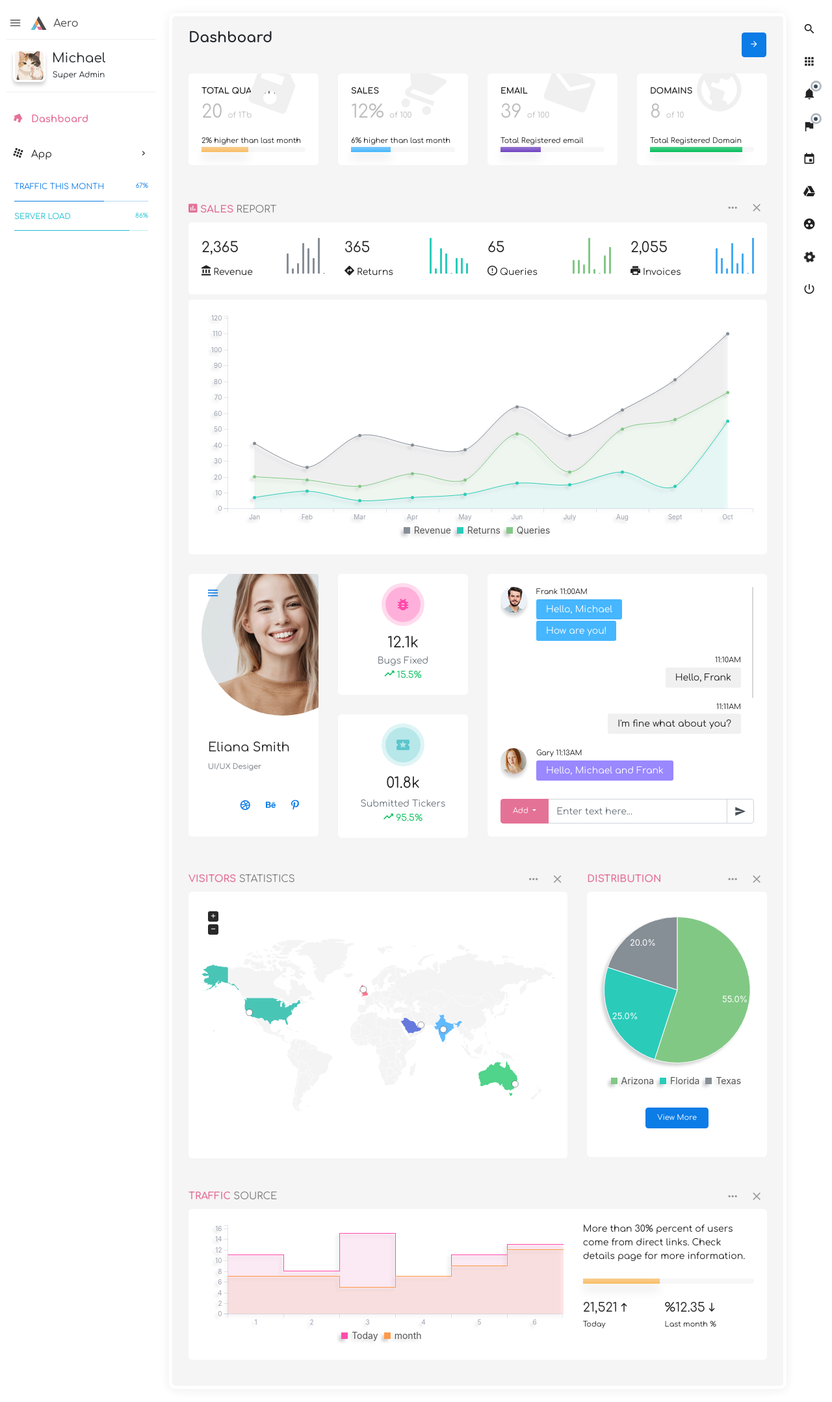
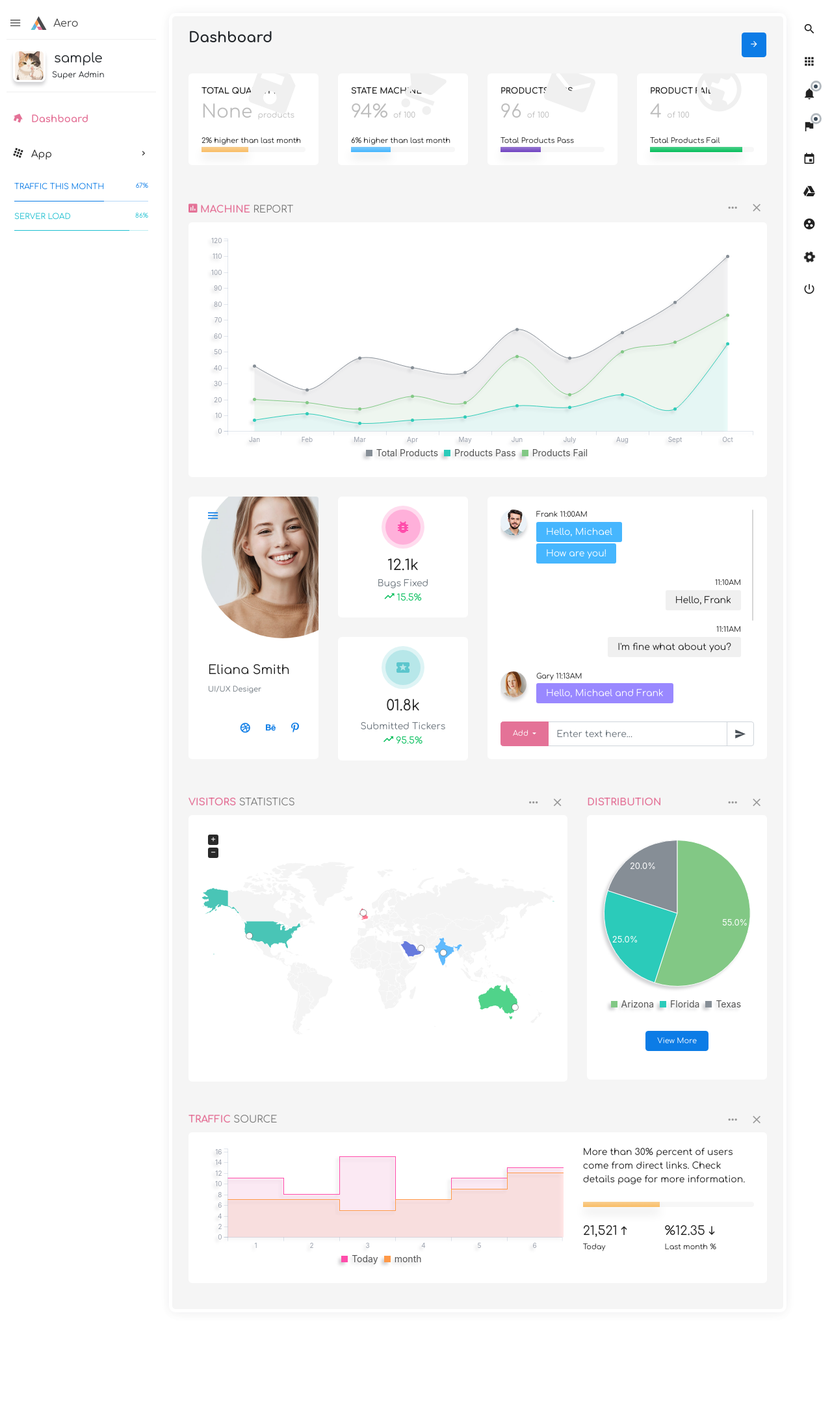
Before and after one commit to PMinhDuc204/dashboard_machine_management, a Django app: page / in a window 1280 px wide. Shown: the whole page at 65% size. After the commit the page ends 1947 px from the top, so only its background shows below. Run offline with Django 5.2, Linux system fonts and the light colour scheme; the visitor is signed in with stand-in values (Sample User, id 1); some libraries are stand-ins or nearby versions.

Commit message:
feat: Implement initial Django project structure including `machine_management` and `accounts` apps, templates, and static assets.

```diff
--- a/machine_management/settings.py
+++ b/machine_management/settings.py
@@ -23,9 +23,9 @@ BASE_DIR = Path(__file__).resolve().parent.parent
 SECRET_KEY = 'django-insecure-imo1@b*=q*o1c3grq)weq^-y36y*x!43xlrqmsz-)qivfq4j%d'
 
 # SECURITY WARNING: don't run with debug turned on in production!
-DEBUG = True
+DEBUG = False
 
-ALLOWED_HOSTS = []
+ALLOWED_HOSTS = ['*']
 
 
 # Application definition
--- a/machine_management/static/js/pages/index.js
+++ b/machine_management/static/js/pages/index.js
@@ -39,9 +39,9 @@ function initC3Chart() {
                     },
                     names: {
                         // name of each serie
-                        'data1': 'Revenue',
-                        'data2': 'Returns',
-                        'data3': 'Queries',
+                        'data1': 'Total Products',
+                        'data2': 'Products Pass ',
+                        'data3': 'Products Fail',
                     }
                 },
                 axis: {
--- a/machine_management/urls.py
+++ b/machine_management/urls.py
@@ -25,3 +25,5 @@ urlpatterns = [
     path('accounts/', include('accounts.urls')),
     path('authentication/', include('authentication.urls')),
 ]
+
+handler404 = 'machine_management.views.custom_404'
--- a/machine_management/views.py
+++ b/machine_management/views.py
@@ -1,6 +1,16 @@
 from django.shortcuts import render
 from django.contrib.auth.decorators import login_required
+from django.db.models import Max
+from accounts.models import Machine_Logs
 
 @login_required(login_url="/authentication/login")
+
 def home(request):
-    return render(request, "home.html")
+    max_id = Machine_Logs.objects.aggregate(max_id=Max('id'))['max_id']
+    context = {
+        'max_id': max_id
+    }
+    return render(request, "home.html", context)
+
+def custom_404(request, exception):
+    return render(request, 'page_404.html', status=404)
--- a/templates/home.html
+++ b/templates/home.html
@@ -446,7 +446,7 @@
                 ><img src="{% static 'images/meo.jpg' %}" alt="User"
               /></a>
               <div class="detail">
-                <h4>Michael</h4>
+                <h4>{{ user.username }}</h4>
                 <small>Super Admin</small>
               </div>
             </div>
@@ -462,9 +462,9 @@
             >
             <ul class="ml-menu">
               <li><a href="{% url 'user_list' %}">User</a></li>
-              <li><a href="chat.html">Chat Apps</a></li>
+              <li><a href="#">Machine</a></li>
               <li><a href="events.html">Calendar</a></li>
-              <li><a href="contact.html">Contact</a></li>
+              <li><a href="contact.html">Contract</a></li>
             </ul>
           </li>
 
@@ -602,7 +602,7 @@
               <div class="card widget_2 big_icon storage">
                 <div class="body">
                   <h6>Total Quantity</h6>
-                  <h2>20 <small class="info">of 1Tb</small></h2>
+                  <h2>{{ max_id }} <small class="info">products</small></h2>
                   <small>2% higher than last month</small>
                   <div class="progress">
                     <div
@@ -620,8 +620,8 @@
             <div class="col-lg-3 col-md-6 col-sm-12">
               <div class="card widget_2 big_icon sales">
                 <div class="body">
-                  <h6>Sales</h6>
-                  <h2>12% <small class="info">of 100</small></h2>
+                  <h6>State Machine</h6>
+                  <h2>94% <small class="info">of 100</small></h2>
                   <small>6% higher than last month</small>
                   <div class="progress">
                     <div
@@ -639,9 +639,9 @@
             <div class="col-lg-3 col-md-6 col-sm-12">
               <div class="card widget_2 big_icon email">
                 <div class="body">
-                  <h6>Email</h6>
-                  <h2>39 <small class="info">of 100</small></h2>
-                  <small>Total Registered email</small>
+                  <h6>Products Pass</h6>
+                  <h2>96 <small class="info">of 100</small></h2>
+                  <small>Total Products Pass</small>
                   <div class="progress">
                     <div
                       class="progress-bar l-purple"
@@ -658,9 +658,9 @@
             <div class="col-lg-3 col-md-6 col-sm-12">
               <div class="card widget_2 big_icon domains">
                 <div class="body">
-                  <h6>Domains</h6>
-                  <h2>8 <small class="info">of 10</small></h2>
-                  <small>Total Registered Domain</small>
+                  <h6>Product Fail</h6>
+                  <h2>4 <small class="info">of 100</small></h2>
+                  <small>Total Products Fail</small>
                   <div class="progress">
                     <div
                       class="progress-bar l-green"
@@ -680,7 +680,7 @@
               <div class="card">
                 <div class="header">
                   <h2>
-                    <strong><i class="zmdi zmdi-chart"></i> Sales</strong>
+                    <strong><i class="zmdi zmdi-chart"></i> Machine</strong>
                     Report
                   </h2>
                   <ul class="header-dropdown">
@@ -707,104 +707,6 @@
                       ></a>
                     </li>
                   </ul>
-                </div>
-                <div class="body mb-2">
-                  <div class="row clearfix">
-                    <div class="col-lg-3 col-md-6 col-sm-6">
-                      <div class="state_w1 mb-1 mt-1">
-                        <div class="d-flex justify-content-between">
-                          <div>
-                            <h5>2,365</h5>
-                            <span
-                              ><i class="zmdi zmdi-balance"></i> Revenue</span
-                            >
-                          </div>
-                          <div
-                            class="sparkline"
-                            data-type="bar"
-                            data-width="97%"
-                            data-height="55px"
-                            data-bar-Width="3"
-                            data-bar-Spacing="5"
-                            data-bar-Color="#868e96"
-                          >
-                            5,2,3,7,6,4,8,1
-                          </div>
-                        </div>
-                      </div>
-                    </div>
-                    <div class="col-lg-3 col-md-6 col-sm-6">
-                      <div class="state_w1 mb-1 mt-1">
-                        <div class="d-flex justify-content-between">
-                          <div>
-                            <h5>365</h5>
-                            <span
-                              ><i class="zmdi zmdi-turning-sign"></i>
-                              Returns</span
-                            >
-                          </div>
-                          <div
-                            class="sparkline"
-                            data-type="bar"
-                            data-width="97%"
-                            data-height="55px"
-                            data-bar-Width="3"
-                            data-bar-Spacing="5"
-                            data-bar-Color="#2bcbba"
-                          >
-                            8,2,6,5,1,4,4,3
-                          </div>
-                        </div>
-                      </div>
-                    </div>
-                    <div class="col-lg-3 col-md-6 col-sm-6">
-                      <div class="state_w1 mb-1 mt-1">
-                        <div class="d-flex justify-content-between">
-                          <div>
-                            <h5>65</h5>
-                            <span
-                              ><i class="zmdi zmdi-alert-circle-o"></i>
-                              Queries</span
-                            >
-                          </div>
-                          <div
-                            class="sparkline"
-                            data-type="bar"
-                            data-width="97%"
-                            data-height="55px"
-                            data-bar-Width="3"
-                            data-bar-Spacing="5"
-                            data-bar-Color="#82c885"
-                          >
-                            4,4,3,9,2,1,5,7
-                          </div>
-                        </div>
-                      </div>
-                    </div>
-                    <div class="col-lg-3 col-md-6 col-sm-6">
-                      <div class="state_w1 mb-1 mt-1">
-                        <div class="d-flex justify-content-between">
-                          <div>
-                            <h5>2,055</h5>
-                            <span
-                              ><i class="zmdi zmdi-print"></i> Invoices</span
-                            >
-                          </div>
-                          <div
-                            class="sparkline"
-                            data-type="bar"
-                            data-width="97%"
-                            data-height="55px"
-                            data-bar-Width="3"
-                            data-bar-Spacing="5"
-                            data-bar-Color="#45aaf2"
-                          >
-                            7,5,3,8,4,6,2,9
-                          </div>
-                        </div>
-                      </div>
-                    </div>
-                  </div>
                 </div>
                 <div class="body">
                   <div
```
Also changed, not shown: accounts/models.py (+7 -0 lines), templates/page_404.html (added, +62 -0 lines), accounts/migrations/0001_initial.py.
